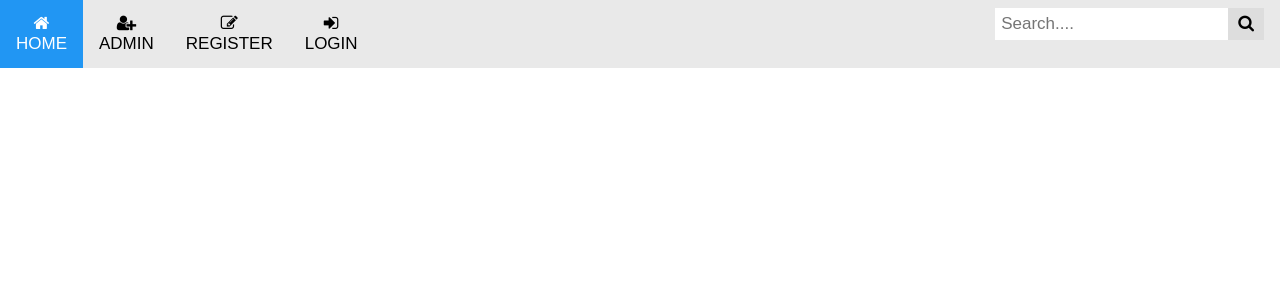
After one commit to nziokaivy/hood, a Django app: template hood/templates/navbar.html in a window 1280 px wide. The commit adds this page. Shown: the top 300 px of the page. Run offline with Django 3.2, Linux system fonts and the light colour scheme; the template is opened without the code that fills it, so the values that code supplies are empty; some libraries are stand-ins or nearby versions.

Commit message:
add navbar.html

```diff
--- /dev/null
+++ b/hood/templates/navbar.html
@@ -0,0 +1,105 @@
+<!DOCTYPE html>
+<html>
+<head>
+<link rel="stylesheet" href="https://cdnjs.cloudflare.com/ajax/libs/font-awesome/4.7.0/css/font-awesome.min.css">
+<style>
+* {box-sizing: border-box;}
+
+body {
+  margin: 0;
+  font-family: Arial, Helvetica, sans-serif;
+}
+
+.topnav {
+  overflow: hidden;
+  background-color: #e9e9e9;
+}
+
+.topnav a {
+  float: left;
+  display: block;
+  color: black;
+  text-align: center;
+  padding: 14px 16px;
+  text-decoration: none;
+  font-size: 17px;
+}
+
+.topnav a:hover {
+  background-color: #ddd;
+  color: black;
+}
+
+.topnav a.active {
+  background-color: #2196F3;
+  color: white;
+}
+
+.topnav .search-container {
+  float: right;
+}
+
+.topnav input[type=text] {
+  padding: 6px;
+  margin-top: 8px;
+  font-size: 17px;
+  border: none;
+}
+
+.topnav .search-container button {
+  float: right;
+  padding: 6px 10px;
+  margin-top: 8px;
+  margin-right: 16px;
+  background: #ddd;
+  font-size: 17px;
+  border: none;
+  cursor: pointer;
+}
+
+.topnav .search-container button:hover {
+  background: #ccc;
+}
+
+@media screen and (max-width: 600px) {
+  .topnav .search-container {
+    float: none;
+  }
+  .topnav a, .topnav input[type=text], .topnav .search-container button {
+    float: none;
+    display: block;
+    text-align: left;
+    width: 100%;
+    margin: 0;
+    padding: 14px;
+  }
+  .topnav input[type=text] {
+    border: 1px solid #ccc;
+  }
+}
+</style>
+</head>
+<body>
+
+  <div class="topnav" style="font-family: 'ABeeZee', sans-serif;">
+    <a href="{% url 'home' %}" class="active"><i class="fa fa-home" ></i><br>HOME</a>
+    <a href="/admin"><i class="fa fa-user-plus" ></i><br>ADMIN</a>
+    {% if user.is_authenticated %}
+    <a href="#"><i class="fa fa-plus"></i><br>ADD PROJECT</a>
+    <a href="#"><i class="fa fa-user"></i><br>PROFILE</a>
+    <a href="/logout"><i class="fa fa-sign-out"></i><br>LOGOUT</a>
+    {% else %}
+    <a href="/accounts/register"><i class="fa fa-pencil-square-o"></i><br>REGISTER</a>
+    <a href="/accounts/login"><i class="fa fa-sign-in"></i><br>LOGIN</a>
+    {% endif %}
+    <div class="search-container" style="font-family: 'Dosis', sans-serif;">
+    <form action="#">
+    <input type="text" placeholder="Search...." name="search">
+    <button type="submit"><i class="fa fa-search"></i></button>
+    </form>
+    </div>
+    </div>
+
+
+</body>
+</html>
```
Also changed, not shown: hood/templates/base.html (added, +35 -0 lines), hood/templates/index.html (+59 -0 lines).
